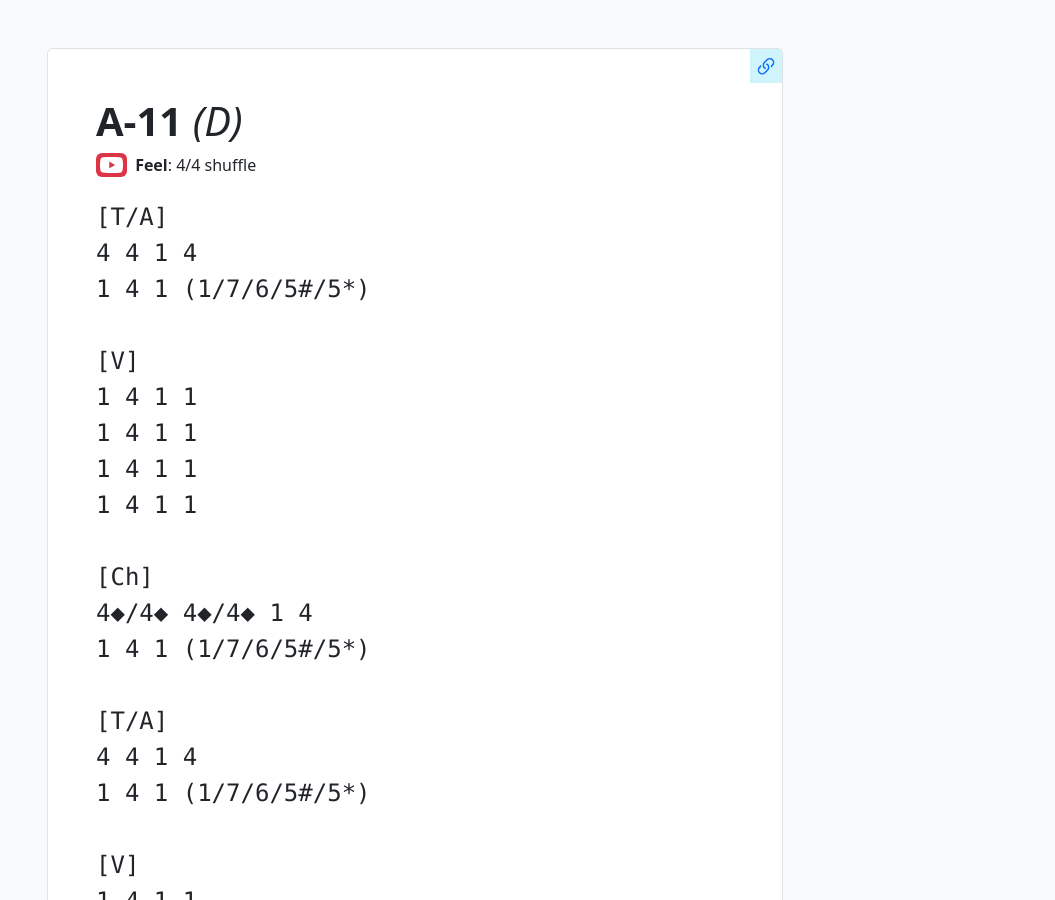
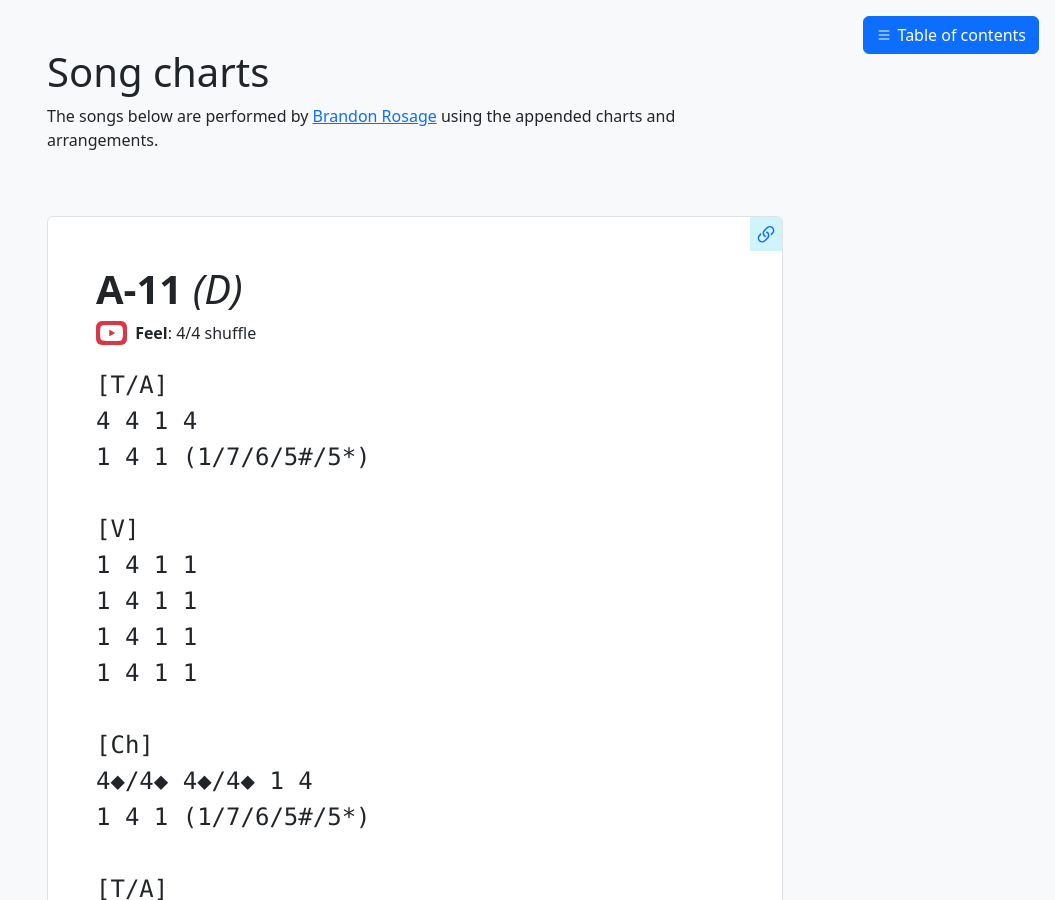
Before and after one commit to brandonrosage/song-charts, a Jekyll site: the page built from index.md, in a window 1280 px wide and 900 px high. Shown: the whole window, without its empty margins (225-1280 px from the left). Built offline with Jekyll 4.4.1, drawn with Linux system fonts in a browser that asks for light colours.

Commit message:
add nav and responsive layout

```diff
--- a/_layouts/default.html
+++ b/_layouts/default.html
@@ -4,15 +4,58 @@
   <body class="bg-body-tertiary">
     <div class="container">
          <div class="row justify-content-center">
-            <div class="col-8">
+            <div class="col-md-8 col-lg-10 col-xl-8">
+                <div class="py-3 py-md-5">
+                    <h1>Song charts</h1>
+                    <p>The songs below are performed by <a href="http://brandonrosage.com">Brandon Rosage</a> using the appended charts and arrangements.</p>
+                    <div class="d-md-inline-block position-fixed top-0 end-0 z-1 p-3">
+                        <a id="offcanvasOpen" class="btn btn-primary icon-link" href="#tableOfContents" role="button" aria-controls="tableOfContents">
+                            <svg xmlns="http://www.w3.org/2000/svg" width="16" height="16" fill="currentColor" class="bi bi-list" viewBox="0 0 16 16">
+                                <path fill-rule="evenodd" d="M2.5 12a.5.5 0 0 1 .5-.5h10a.5.5 0 0 1 0 1H3a.5.5 0 0 1-.5-.5m0-4a.5.5 0 0 1 .5-.5h10a.5.5 0 0 1 0 1H3a.5.5 0 0 1-.5-.5m0-4a.5.5 0 0 1 .5-.5h10a.5.5 0 0 1 0 1H3a.5.5 0 0 1-.5-.5"/>
+                            </svg>
+                            <span class="d-none d-md-inline">Table of contents</span>
+                        </a>
+                    </div>
+                </div>
                 {{ content }}
             </div>
          </div>
+    </div>
+    <div data-bs-scroll="true" data-bs-backdrop="false" class="offcanvas offcanvas-end" tabindex="-1" id="tableOfContents" aria-labelledby="Table of contents">
+        <div class="offcanvas-header">
+            <h5 class="offcanvas-title" id="offcanvasLabel">Table of contents</h5>
+            <button type="button" id="offcanvasDismiss" class="btn-close" data-bs-dismiss="offcanvas" aria-label="Close"></button>
+        </div>
+        <div class="offcanvas-body">
+            <nav>
+                <ol class="nav flex-column">
+                {% for song in site.data.songs %}
+                    {% if song['Share in charts'] == 'FALSE' %}
+                        {% continue %}
+                    {% else %}
+                        <li class="nav-item">
+                            <a class="nav-link" href="#{{ song.Name | url_encode }}">{{ song.Name }}</a>
+                        </li>
+                    {% endif %}
+                {% endfor %}
+                </ol>
+            </nav>
+        </div>
     </div>
     <script src="https://cdn.jsdelivr.net/npm/bootstrap@5.3.6/dist/js/bootstrap.bundle.min.js" integrity="sha384-j1CDi7MgGQ12Z7Qab0qlWQ/Qqz24Gc6BM0thvEMVjHnfYGF0rmFCozFSxQBxwHKO" crossorigin="anonymous"></script>
     <script>
         const tooltipTriggerList = document.querySelectorAll('[data-bs-toggle="tooltip"]')
         const tooltipList = [...tooltipTriggerList].map(tooltipTriggerEl => new bootstrap.Tooltip(tooltipTriggerEl))
+
+        document.addEventListener("DOMContentLoaded", function(){
+            var myOffcanvas = document.getElementById('tableOfContents');
+            var bsOffcanvas = new bootstrap.Offcanvas(myOffcanvas);
+            document.getElementById("offcanvasOpen").addEventListener('click',function (e){
+                e.preventDefault();
+                e.stopPropagation();
+                bsOffcanvas.toggle();
+            });
+        });
     </script>
   </body>
 </html>
--- a/index.md
+++ b/index.md
@@ -4,12 +4,13 @@
 
 layout: default
 ---
+
 {% for song in site.data.songs %}
     {% if song['Share in charts'] == 'FALSE' %}
        {% continue %}
     {% else %}
-<article class="position-relative border rounded bg-body p-5 my-5">
-<h1 id="{{ song.Name | url_encode }}"><span class="fw-bolder">{{ song.Name }}</span> <em class="fw-light">({{ song.Key }})</em></h1>
+<article  id="{{ song.Name | url_encode }}" class="position-relative border rounded bg-body p-3 p-md-5 mb-3 mb-md-5">
+<h1><span class="fw-bolder">{{ song.Name }}</span> <em class="fw-light">({{ song.Key }})</em></h1>
 <ul class="list-unstyled d-flex">
 <li class="position-absolute top-0 end-0">
     <a href="#{{ song.Name | url_encode }}" class="d-inline-block icon-link bg-info-subtle p-1" data-bs-toggle="tooltip" data-bs-title="Link to this song">
```
